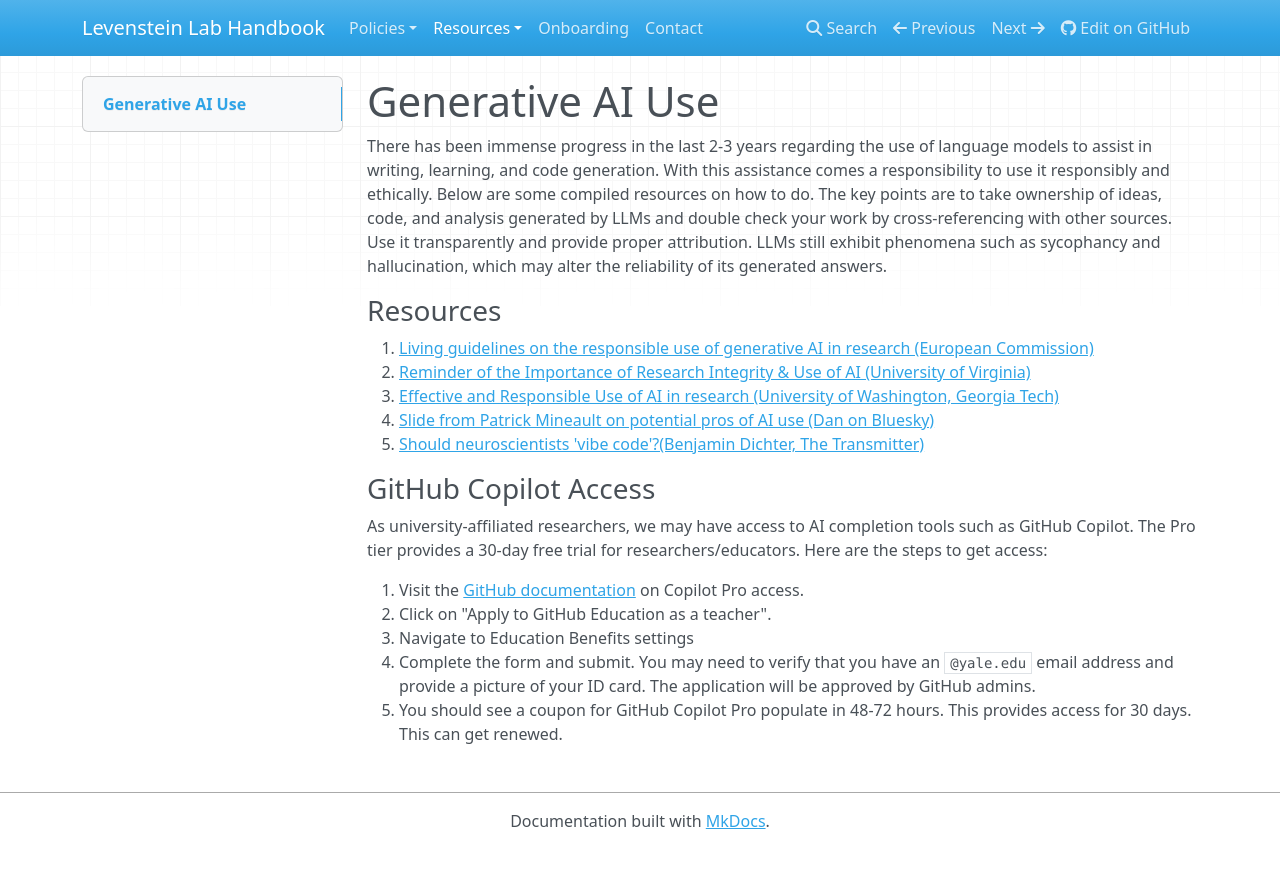
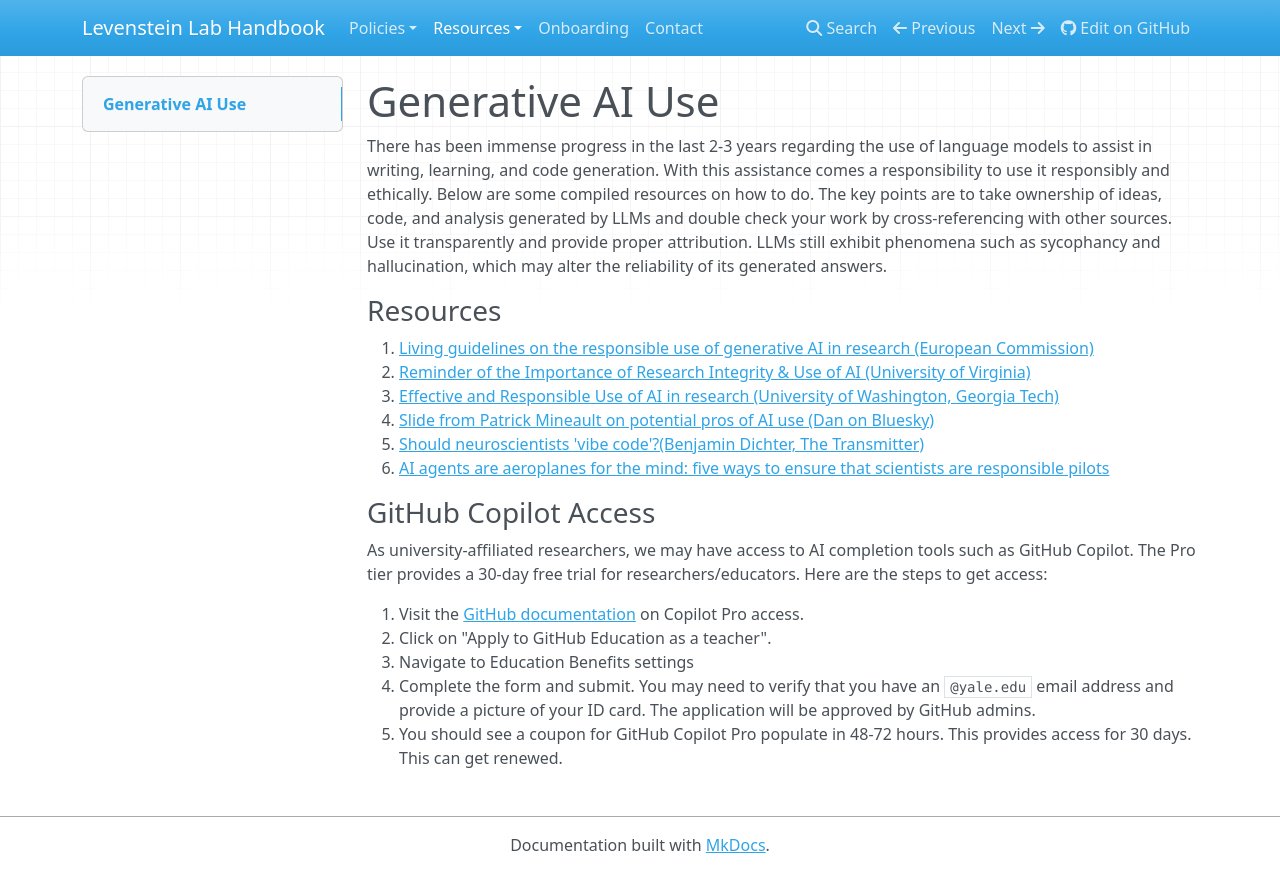
Before and after one commit to LevensteinLab/Lab-Handbook, an MkDocs documentation site: the page built from docs/Resources/gen_ai.md, in a window 1280 px wide. Shown: the top 892 px of the page. Built offline with MkDocs 1.6.1, drawn with Linux system fonts in a browser that asks for light colours; nearby versions of some CDN libraries.

Commit message:
Add resource on responsible AI use for scientists
Added a new resource link about responsible AI use for scientists.

```diff
--- a/docs/Resources/gen_ai.md
+++ b/docs/Resources/gen_ai.md
@@ -7,6 +7,7 @@
 3. [Effective and Responsible Use of AI in research (University of Washington, Georgia Tech)](https://grad.uw.edu/advice/effective-and-responsible-use-of-ai-in-research/)
 4. [Slide from Patrick Mineault on potential pros of AI use (Dan on Bluesky)](https://bsky.app/profile/dlevenstein.bsky.social/post/3lxz5nnhfi22w)
 5. [Should neuroscientists 'vibe code'?(Benjamin Dichter, The Transmitter)](https://www.thetransmitter.org/craft-and-careers/should-neuroscientists-vibe-code/)
+6. [AI agents are aeroplanes for the mind: five ways to ensure that scientists are responsible pilots](https://www.nature.com/articles/d41586-026-00665-y)
 
 ### GitHub Copilot Access
 As university-affiliated researchers, we may have access to AI completion tools such as GitHub Copilot. The Pro tier provides a 30-day free trial for researchers/educators. Here are the steps to get access:
```
